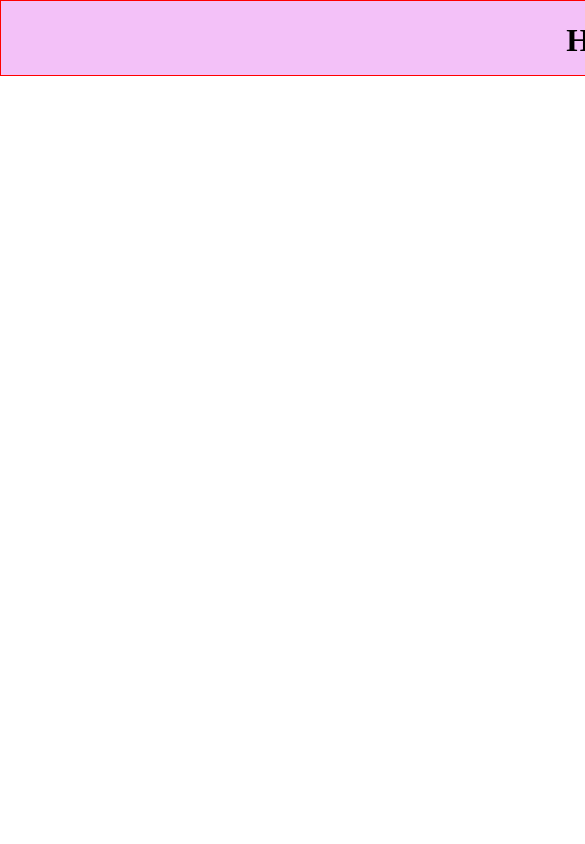
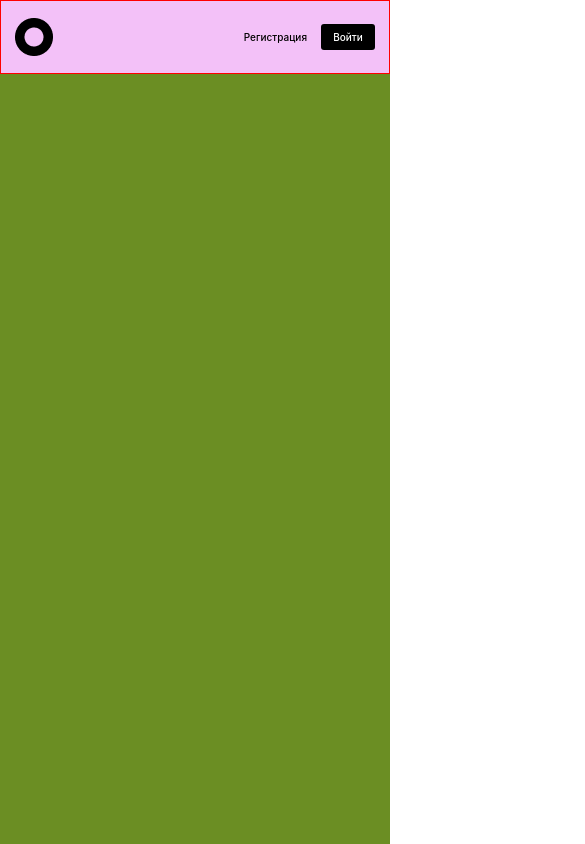
Before and after one commit to ana-anajel/movies-explorer-frontend, a React app in the folder movies-explorer-frontend/: page / in a window 390 px wide. Shown: the top 844 px of the page, 585 px wide, since content can reach past the window. Built offline with nearby package versions, Linux system fonts and the light colour scheme; a web font is replaced by a local one.

Commit message:
Сверстать header

```diff
--- a/movies-explorer-frontend/public/index.html
+++ b/movies-explorer-frontend/public/index.html
@@ -3,11 +3,12 @@
 
 <head>
   <meta charset="utf-8" />
-  <link rel="icon" href="%PUBLIC_URL%/favicon.ico" />
+  <link rel="icon" href="./icon.png" />
   <meta name="viewport" content="width=device-width, initial-scale=1" />
   <meta name="theme-color" content="#000000" />
   <meta name="description" content="Web site created using create-react-app" />
-  <link rel="apple-touch-icon" href="%PUBLIC_URL%/logo192.png" />
+  <!-- <link rel="apple-touch-icon" href="%PUBLIC_URL%/logo192.png" /> -->
+  <link rel="apple-touch-icon" href="%PUBLIC_URL%/icon.png" />
   <!--
       manifest.json provides metadata used when your web app is installed on a
       user's mobile device or desktop. See https://developers.google.com/web/fundamentals/web-app-manifest/
@@ -22,7 +23,7 @@
       work correctly both with client-side routing and a non-root public URL.
       Learn how to configure a non-root public URL by running `npm run build`.
     -->
-  <title>React App</title>
+  <title>Movies-explorer</title>
 </head>
 
 <body>
--- a/movies-explorer-frontend/src/components/App/App.css
+++ b/movies-explorer-frontend/src/components/App/App.css
@@ -1,38 +1,12 @@
 .App {
-  text-align: center;
+  max-width: 1280px;
+  min-width: 320px;
+  /* width: 100%; */
+  /* background-color: #fff; */
+  background-color: olivedrab;
+  font-family: "Inter", Arial, Helvetica, sans-serif;
+  margin: 0 auto;
+  padding: 0;
+  color: #000;
+  height: 100vh;
 }
-
-.App-logo {
-  height: 40vmin;
-  pointer-events: none;
-}
-
-@media (prefers-reduced-motion: no-preference) {
-  .App-logo {
-    animation: App-logo-spin infinite 20s linear;
-  }
-}
-
-.App-header {
-  background-color: #282c34;
-  min-height: 100vh;
-  display: flex;
-  flex-direction: column;
-  align-items: center;
-  justify-content: center;
-  font-size: calc(10px + 2vmin);
-  color: white;
-}
-
-.App-link {
-  color: #61dafb;
-}
-
-@keyframes App-logo-spin {
-  from {
-    transform: rotate(0deg);
-  }
-  to {
-    transform: rotate(360deg);
-  }
-}
--- a/movies-explorer-frontend/src/components/App/App.js
+++ b/movies-explorer-frontend/src/components/App/App.js
@@ -1,6 +1,8 @@
-//import logo from '../../images/logo.svg';
+
 //cover
 import React from 'react';
+// import { Route } from 'react-router-dom';
+// import { BrowserRouter } from 'react-router-dom';
 import './App.css';
 import Header from '../Header/Header';
 
@@ -8,7 +10,6 @@ function App() {
   return (
     <div className="App">
       <Header />
-
     </div>
   );
 }
--- a/movies-explorer-frontend/src/components/Header/Header.css
+++ b/movies-explorer-frontend/src/components/Header/Header.css
@@ -1,23 +1,97 @@
-.Header {
+.content {
+  padding: 0 70px;
+  box-sizing: border-box;
+}
+
+.header {
+  box-sizing: border-box;
+  padding: 0 70px;
+  margin: 0;
   border: red 1px solid;
   background-color: #F3C1F8;
-  width: 1280px;
+  width: 100%;
   height: 74px;
+  display: flex;
+  justify-content: space-between;
+  align-items: center;
 }
 
-.button {
-  border: none;
-  color: #fff;
-  height: 32px;
+.header__logo {
+  width: 38px;
+  height: 38px;
 }
 
-.button_up {
-  background: none;
-  width: 76px;
+.header__list {
+  list-style-type: none;
+  display: flex;
+  margin: 0;
+  padding: 0;
 }
 
-.header__button_login {
+.header__element {
+  box-sizing: border-box;
+  display: flex;
+}
+
+.header__element_type_in {
+  margin-left: 30px;
+  width: 76px;
+  height: 32px;
+  box-shadow: 0px 4px 4px rgba(0, 0, 0, 0.25);
+  border: 1px solid #000;
+  border-radius: 3px;
   background-color: #000;
-  width: 76px;
-  border-radius: 3px;
 }
+
+.header__link {
+  color: #000;
+  text-decoration: none;
+  font-weight: 500;
+  font-size: 12px;
+  line-height: 16px;
+  margin: auto;
+}
+
+.header__link_type_in {
+  color: #fff;
+}
+
+@media screen and (max-width: 768px) {
+  .header {
+    padding: 0 30px;
+  }
+
+  .header__element_type_in {
+    box-shadow: none;
+    border: none;
+  }
+
+  .content {
+    padding: 0 50px;
+  }
+}
+
+@media screen and (max-width: 500px) {
+  .header {
+    padding: 0 14px;
+  }
+
+  .header__element {
+    margin-left: 14px;
+  }
+
+  .header__element_type_in {
+    width: 54px;
+    height: 26px;
+    box-shadow: none;
+    border: none;
+  }
+
+  .header__link {
+    font-size: 10px;
+  }
+
+  .content {
+    padding: 0 50px;
+  }
+}
--- a/movies-explorer-frontend/src/components/Header/Header.js
+++ b/movies-explorer-frontend/src/components/Header/Header.js
@@ -1,17 +1,16 @@
-//import logo from '../../images/logo.svg';
 import React from 'react';
+import logo from '../../images/logo.png';
+// import { Link } from 'react-router-dom';
 import './Header.css';
 
 function Header({ handleClick }) {
   return (
-    <header className="Header">
-      <h1>HHHHHH</h1>
-      <button className='button button_up' onClick={handleClick}>
-        Регистрация
-      </button>
-      <button className='button button_login' onClick={handleClick}>
-        Войти
-      </button>
+    <header className="header">
+      <img className='header__logo' alt="Логотип сайта. Черный круг." src={logo} />
+      <ul className='header__list'>
+        <li className='header__element'><a href='https://ya.ru/' className='header__link header__link_type_up'>Регистрация</a></li>
+        <li className='header__element header__element_type_in'><a href='https://ya.ru/' className='header__link header__link_type_in'>Войти</a></li>
+      </ul>
     </header>
   );
 }
--- a/movies-explorer-frontend/src/index.css
+++ b/movies-explorer-frontend/src/index.css
@@ -1,6 +1,5 @@
 @import url(./vendor/normalize.css);
 @import url(./vendor/fonts/fonts.css);
-
 
 /* body {
   margin: 0;
```
Also changed, not shown: movies-explorer-frontend/public/icon.png (added), movies-explorer-frontend/src/images/logo.png (added), movies-explorer-frontend/src/images/logo.svg (deleted), 1 other file.
